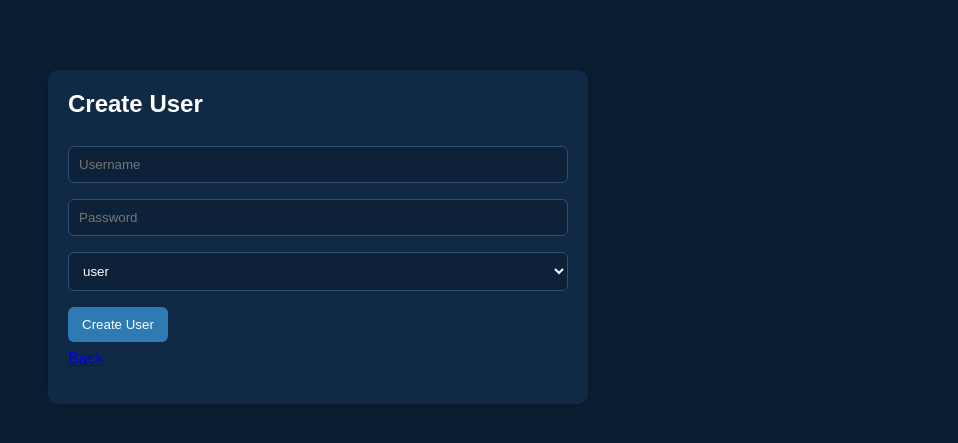
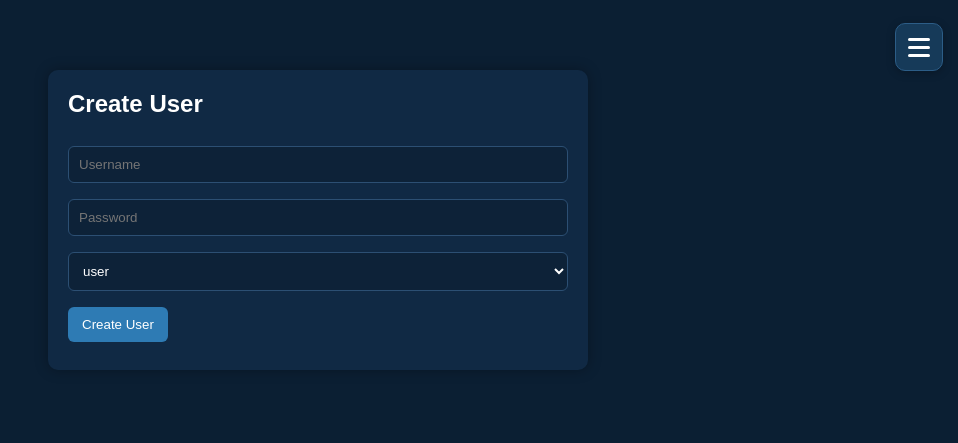
Before and after one commit to zjbradbury/myapp, a PHP site: page /c69t/user_create.php in a window 1280 px wide. Shown: the top 443 px of the page, without its empty margins (322-1280 px from the left). Run offline with PHP 8.4, Linux system fonts and the light colour scheme; the visitor is signed in with stand-in values (Sample User, id 1).

Commit message:
Update user_create.php

```diff
--- a/c69t/user_create.php
+++ b/c69t/user_create.php
@@ -34,6 +34,7 @@ if ($_SERVER["REQUEST_METHOD"] === "POST") {
     <link rel="stylesheet" href="style.css">
 </head>
 <body>
+<?php require_once "nav.php"; ?>
 <div class="container">
     <h2>Create User</h2>
 
@@ -55,7 +56,6 @@ if ($_SERVER["REQUEST_METHOD"] === "POST") {
         <button type="submit">Create User</button>
     </form>
 
-    <p><a href="dashboard.php">Back</a></p>
 </div>
 </body>
 </html>
```
